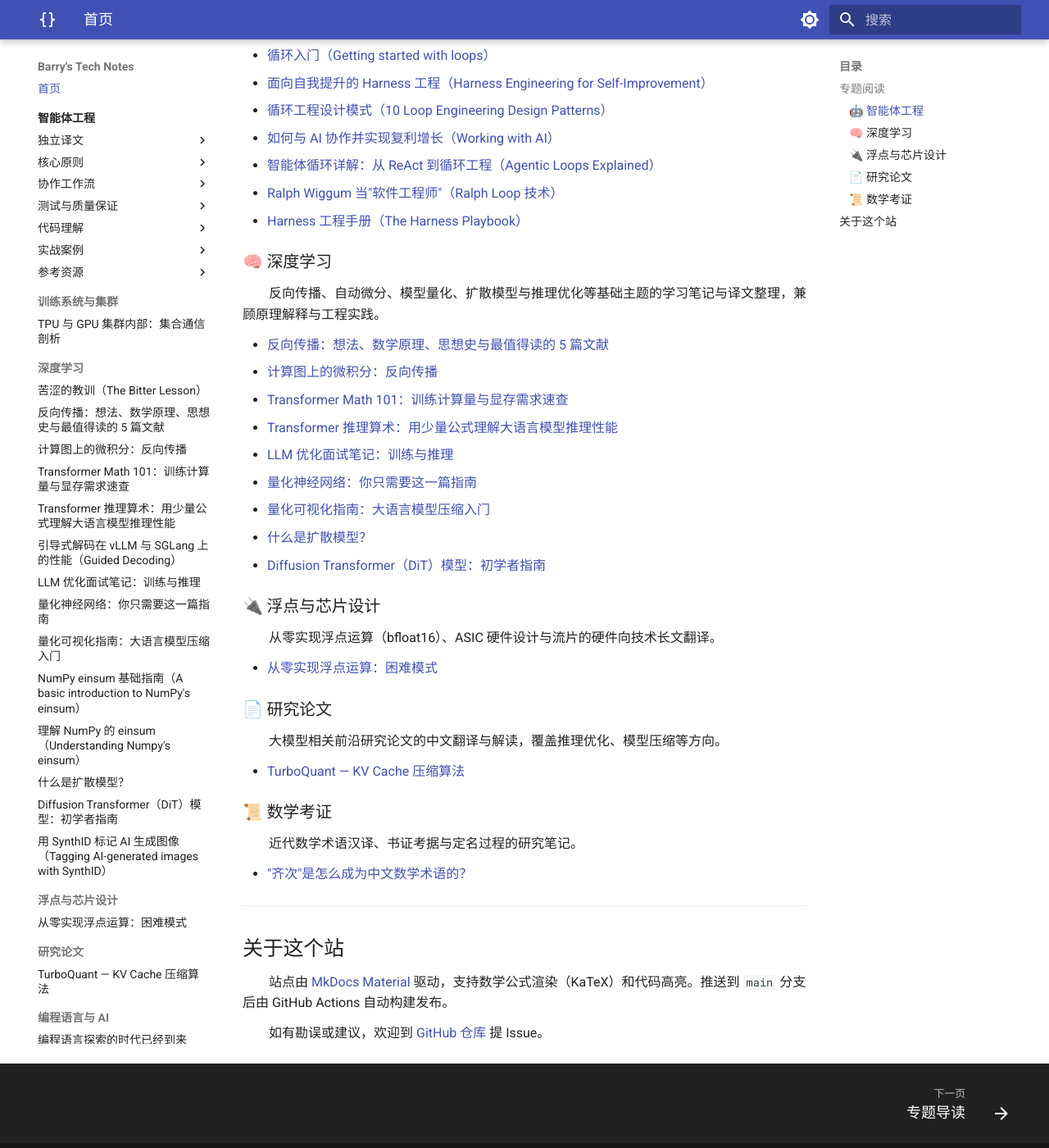
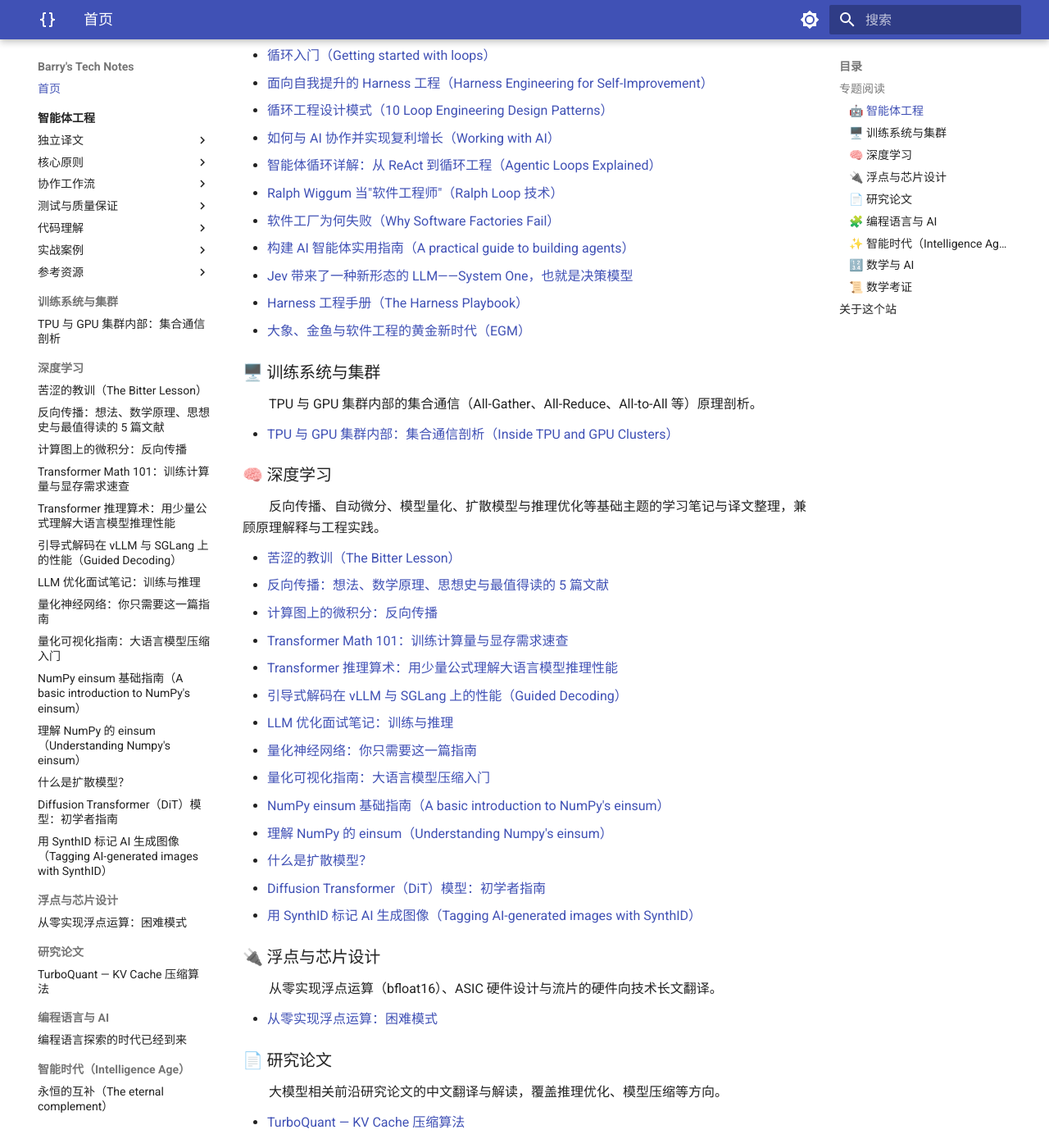
Before and after one commit to mypopydev/mypopydev.github.io, an MkDocs documentation site: the page built from docs/index.md, in a window 1280 px wide and 1400 px high, scrolled down 526 px. Shown: the whole window at 82% size. Built offline with MkDocs 1.6.1 and Material for MkDocs 9.7.7, drawn with Linux system fonts in a browser that asks for light colours; nearby versions of some CDN libraries; library files that are not in the unit come from our copies; some of the changed text lies outside the part shown.

Commit message:
docs(home): 补齐首页专题阅读列表，与导航保持一致
- 首页为手工维护列表，累计缺 13 篇文章链接；按 mkdocs.yml nav 分组顺序全部补齐
- 智能体工程 +4、深度学习 +5，新增 4 个板块（训练系统与集群 / 编程语言与 AI / 智能时代 / 数学与 AI）
- 首页正文文章链接数 22 -> 35，与 nav 一致；mkdocs build --strict 通过

```diff
--- a/docs/index.md
+++ b/docs/index.md
@@ -21,21 +21,36 @@ Simon Willison《Agentic Engineering Patterns》系列的 15 篇中文译文，
 - [如何与 AI 协作并实现复利增长（Working with AI）](./articles/working-with-ai-zh.md)
 - [智能体循环详解：从 ReAct 到循环工程（Agentic Loops Explained）](./articles/agentic-loops-explained-zh.md)
 - [Ralph Wiggum 当"软件工程师"（Ralph Loop 技术）](./articles/ralph-wiggum-zh.md)
+- [软件工厂为何失败（Why Software Factories Fail）](./articles/why-software-factories-fail-zh.md)
+- [构建 AI 智能体实用指南（A practical guide to building agents）](./articles/a-practical-guide-to-building-agents-zh.md)
+- [Jev 带来了一种新形态的 LLM——System One，也就是决策模型](./articles/jev-decision-models-zh.md)
 - [Harness 工程手册（The Harness Playbook）](./articles/harness-playbook-zh.md)
+- [大象、金鱼与软件工程的黄金新时代（EGM）](./articles/elephants-goldfish-model-zh.md)
+
+### 🖥️ 训练系统与集群
+
+TPU 与 GPU 集群内部的集合通信（All-Gather、All-Reduce、All-to-All 等）原理剖析。
+
+- [TPU 与 GPU 集群内部：集合通信剖析（Inside TPU and GPU Clusters）](./articles/collective-operations-zh.md)
 
 ### 🧠 深度学习
 
 反向传播、自动微分、模型量化、扩散模型与推理优化等基础主题的学习笔记与译文整理，兼顾原理解释与工程实践。
 
+- [苦涩的教训（The Bitter Lesson）](./articles/bitter-lesson-zh.md)
 - [反向传播：想法、数学原理、思想史与最值得读的 5 篇文献](./articles/backpropagation-ideas-math-history-5-readings.md)
 - [计算图上的微积分：反向传播](./articles/calculus-on-computational-graphs-backpropagation-zh.md)
 - [Transformer Math 101：训练计算量与显存需求速查](./articles/transformer-math-101-zh.md)
 - [Transformer 推理算术：用少量公式理解大语言模型推理性能](./articles/transformer-inference-arithmetic-zh.md)
+- [引导式解码在 vLLM 与 SGLang 上的性能（Guided Decoding）](./articles/guided-decoding-performance-vllm-sglang-zh.md)
 - [LLM 优化面试笔记：训练与推理](./articles/llm-optimization-interview-notes-training-and-inference-zh.md)
 - [量化神经网络：你只需要这一篇指南](./articles/quantized-neural-networks-the-only-guide-you-need-zh.md)
 - [量化可视化指南：大语言模型压缩入门](./articles/a-visual-guide-to-quantization-zh.md)
+- [NumPy einsum 基础指南（A basic introduction to NumPy's einsum）](./articles/basic-guide-to-einsum-zh.md)
+- [理解 NumPy 的 einsum（Understanding Numpy's einsum）](./articles/understanding-numpys-einsum-zh.md)
 - [什么是扩散模型？](./articles/what-are-diffusion-models-zh.md)
 - [Diffusion Transformer（DiT）模型：初学者指南](./articles/diffusion-transformer-models-beginners-guide-zh.md)
+- [用 SynthID 标记 AI 生成图像（Tagging AI-generated images with SynthID）](./articles/tagging-ai-generated-images-with-synthid-zh.md)
 
 ### 🔌 浮点与芯片设计
 
@@ -48,6 +63,24 @@ Simon Willison《Agentic Engineering Patterns》系列的 15 篇中文译文，
 大模型相关前沿研究论文的中文翻译与解读，覆盖推理优化、模型压缩等方向。
 
 - [TurboQuant — KV Cache 压缩算法](./articles/research-papers/turboquant-kv-cache-compression-zh.md)
+
+### 🧩 编程语言与 AI
+
+编程语言研究与 AI 辅助探索的前沿观点。
+
+- [编程语言探索的时代已经到来（The Era of Programming Languages Exploration）](./articles/the-era-of-pl-exploration-zh.md)
+
+### ✨ 智能时代（Intelligence Age）
+
+关于 AI 时代人与机器如何分工的思考。
+
+- [永恒的互补（The eternal complement）](./articles/the-eternal-complement-zh.md)
+
+### 🔢 数学与 AI
+
+AI 对纯数学研究影响的讨论。
+
+- ["AI 时代，纯数学研究的未来是什么？"](./articles/pure-math-research-in-the-age-of-ai-zh.md)
 
 ### 📜 数学考证
 
```
Also changed, not shown: docs/resources/CHANGELOG.md (+3 -0 lines).
